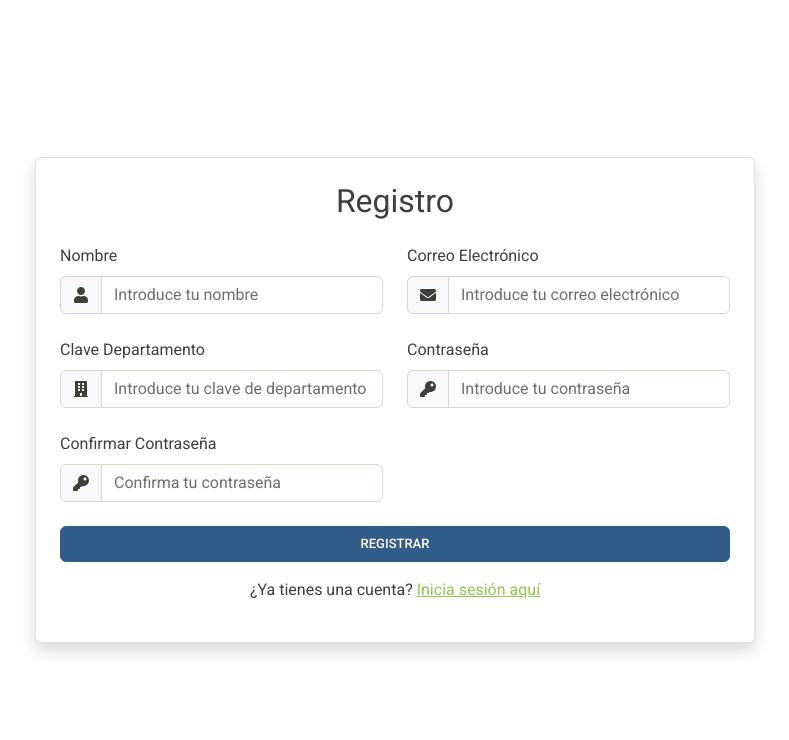
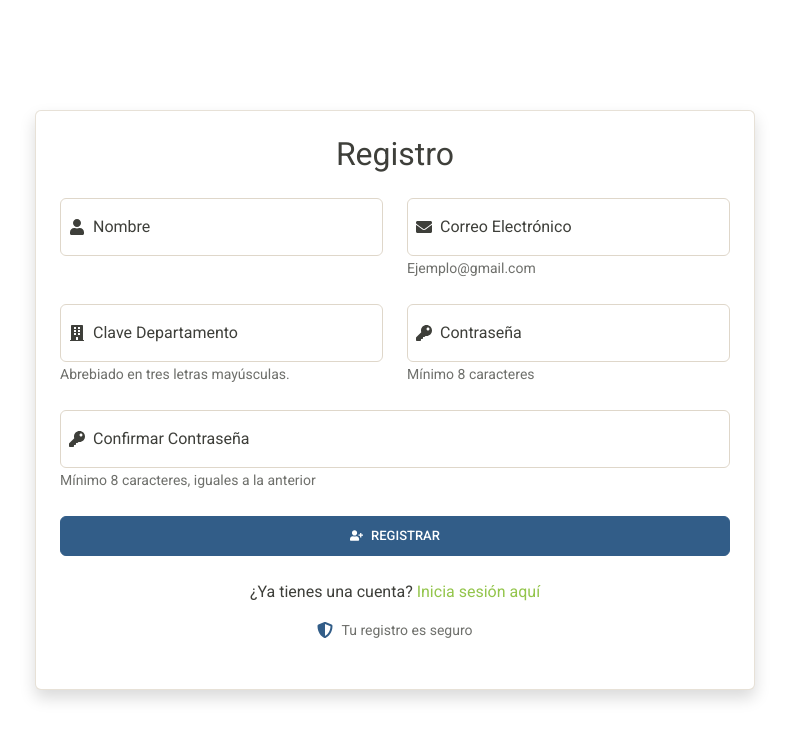
Before and after one commit to KGHerrera/req, a React (Vite) app in the folder req_frontend/: page /register in a window 1280 px wide. Shown: the top 740 px of the page, without its empty margins (233-1022 px from the left). Built offline with nearby package versions, Linux system fonts and the light colour scheme.

Commit message:
se mejoro la interfaz

```diff
--- a/req_frontend/src/views/Login.jsx
+++ b/req_frontend/src/views/Login.jsx
@@ -2,7 +2,7 @@ import React, { useState } from 'react';
 import { Link } from 'react-router-dom';
 import axiosClient from '../axiosClient';
 import { useStateContext } from '../context/contextprovider';
-import { FaEnvelope, FaLock } from 'react-icons/fa';
+import { FaEnvelope, FaLock, FaUserPlus, FaShieldAlt, FaSignInAlt } from 'react-icons/fa';
 
 const Login = () => {
     const [email, setEmail] = useState('');
@@ -62,58 +62,70 @@ const Login = () => {
     return (
         <div className="container d-flex align-items-center min-vh-100">
             <div className="row justify-content-center w-100">
-                <div className="col-12 col-md-7 col-lg-5 col-xl-4">
-                    <div className="card shadow p-4">
+                <div className="col-12 col-md-5 col-lg-5 col-xl-5">
+                    <div className="card shadow p-4 hover-effect">
                         <h2 className="text-center mb-4">Iniciar Sesión</h2>
+                        <div className="text-center mb-4">
+                            <h5>Bienvenido al Sistema de Requisiciones ITSJ</h5>
+                        </div>
                         <form onSubmit={handleSubmit}>
-                            <div className="mb-4">
-                                <label htmlFor="email" className="form-label">Correo Electrónico</label>
-                                <div className="input-group">
-                                    <span className="input-group-text"><FaEnvelope /></span>
+                            <div className="mb-4 form-group form-floating">
                                 <input
                                     type="email"
-                                        className="form-control"
+                                    className={`form-control ${errors?.email ? 'is-invalid' : ''}`}
                                     id="email"
-                                        placeholder="Introduce tu correo electrónico"
+                                    placeholder="ejemplo@gmail.com"
                                     value={email}
                                     onChange={handleEmailChange}
                                 />
+                                <label htmlFor="email">
+                                    <FaEnvelope className="me-2" />
+                                    Correo Electrónico
+                                </label>
+                                {errors?.email && (
+                                    <div className="invalid-feedback">{errors.email}</div>
+                                )}
+                                <small className="form-text text-muted">Ejemplo: ejemplo@gmail.com</small>
                             </div>
-                                {errors && errors.email && (
-                                    <p className="text-danger small mt-2">{errors.email}</p>
-                                )}
-                            </div>
-                            <div className="mb-4">
-                                <label htmlFor="password" className="form-label">Contraseña</label>
-                                <div className="input-group">
-                                    <span className="input-group-text"><FaLock /></span>
+                            <div className="mb-4 form-group form-floating">
                                 <input
                                     type="password"
-                                        className="form-control"
+                                    className={`form-control ${errors?.password ? 'is-invalid' : ''}`}
                                     id="password"
-                                        placeholder="Introduce tu contraseña"
+                                    placeholder="Mínimo 8 caracteres"
                                     value={password}
                                     onChange={handlePasswordChange}
                                 />
+                                <label htmlFor="password">
+                                    <FaLock className="me-2" />
+                                    Contraseña
+                                </label>
+                                {errors?.password && (
+                                    <div className="invalid-feedback">{errors.password}</div>
+                                )}
+                                {errors?.message && (
+                                    <div className="invalid-feedback">{errors.message}</div>
+                                )}
+                                <small className="form-text text-muted">Mínimo 8 caracteres</small>
                             </div>
-                                {errors && errors.password && (
-                                    <p className="text-danger small mt-2">{errors.password}</p>
-                                )}
-                                {errors && errors.message && (
-                                    <p className="text-danger small mt-2">{errors.message}</p>
-                                )}
-                            </div>
-                            <button type="submit" className="btn btn-primary w-100 py-2 d-flex align-items-center justify-content-center" disabled={isLoading}>
 
+                            <button type="submit" className="btn btn-primary w-100 py-2 d-flex align-items-center justify-content-center hover-effect" disabled={isLoading}>
                                 {isLoading ?
                                     (<span className="spinner-border spinner-border-sm mt-1" role="status" aria-hidden="true"></span>)
                                     :
-                                    (<span>Iniciar Sesión</span>)
+                                    (<><FaSignInAlt className="me-2" /><span>Iniciar Sesión</span></>)
                                 }
-
                             </button>
                         </form>
-                        <p className="text-center mt-4">Para registrarse, <Link to="/register">haga clic aquí</Link></p>
+                        <p className="text-center mt-4">
+                            ¿No tienes cuenta? <Link to="/register" className="text-decoration-none hover-effect">
+                                 Regístrate aquí <FaUserPlus className="ms-1" />
+                            </Link>
+                        </p>
+                        <div className="d-flex align-items-center justify-content-center mb-4">
+                                <FaShieldAlt className="me-2 text-primary" />
+                                <small className="text-muted">Tu inicio de sesión es seguro</small>
+                            </div>
                     </div>
                 </div>
             </div>
--- a/req_frontend/src/views/Register.jsx
+++ b/req_frontend/src/views/Register.jsx
@@ -1,7 +1,8 @@
 import React, { useState, useRef } from 'react';
+import { Link } from 'react-router-dom';
 import axiosClient from '../axiosClient';
 import { useStateContext } from '../context/contextprovider';
-import { FaUser, FaEnvelope, FaKey, FaBuilding } from 'react-icons/fa';
+import { FaUser, FaEnvelope, FaKey, FaBuilding, FaUserPlus, FaShieldAlt } from 'react-icons/fa';
 
 const Register = () => {
     const { setUser, setToken } = useStateContext();
@@ -11,13 +12,13 @@ const Register = () => {
     const passwordRef = useRef(null);
     const confirmPasswordRef = useRef(null);
     const [isLoading, setIsLoading] = useState(false);
-
     const [errors, setErrors] = useState({});
+    const [confirmPasswordError, setConfirmPasswordError] = useState('');
 
     const handleSubmit = (event) => {
         event.preventDefault();
-
         setIsLoading(true);
+        setConfirmPasswordError(''); // Reset confirm password error
 
         const payload = {
             name: nameRef.current.value,
@@ -28,7 +29,8 @@ const Register = () => {
         };
 
         if (passwordRef.current.value !== confirmPasswordRef.current.value) {
-            alert("Las contraseñas no coinciden");
+            setConfirmPasswordError("Las contraseñas no coinciden");
+            setIsLoading(false);
             return;
         }
 
@@ -51,61 +53,115 @@ const Register = () => {
     return (
         <div className="container d-flex align-items-center min-vh-100">
             <div className="row justify-content-center w-100">
-                <div className="col-md-8">
-                    <div className="card shadow p-4">
+                <div className="col-12 col-md-8 col-lg-8 col-xl-8">
+                    <div className="card shadow p-4 hover-effect">
                         <h2 className="text-center mb-4">Registro</h2>
                         <form onSubmit={handleSubmit}>
                             <div className="row">
-                                <div className="col-md-6 mb-4">
-                                    <label htmlFor="name" className="form-label">Nombre</label>
-                                    <div className="input-group">
-                                        <span className="input-group-text"><FaUser /></span>
-                                        <input ref={nameRef} type="text" className="form-control" id="name" placeholder="Introduce tu nombre" />
-                                    </div>
-                                    {errors.name && <p className="text-danger small mt-1">{errors.name[0]}</p>}
+                                <div className="col-12 col-md-6 mb-4 form-group form-floating">
+                                    <input
+                                        ref={nameRef}
+                                        type="text"
+                                        className={`form-control ${errors?.name ? 'is-invalid' : ''}`}
+                                        id="name"
+                                        placeholder="Introduce tu nombre"
+                                    />
+                                    <label htmlFor="name" className='ms-2'>
+                                        <FaUser className="me-2" />
+                                        Nombre
+                                    </label>
+                                    {errors?.name && (
+                                        <div className="invalid-feedback">{errors.name[0]}</div>
+                                    )}
                                 </div>
-                                <div className="col-md-6 mb-4">
-                                    <label htmlFor="email" className="form-label">Correo Electrónico</label>
-                                    <div className="input-group">
-                                        <span className="input-group-text"><FaEnvelope /></span>
-                                        <input ref={emailRef} type="email" className="form-control" id="email" placeholder="Introduce tu correo electrónico" />
-                                    </div>
-                                    {errors.email && <p className="text-danger small mt-1">{errors.email[0]}</p>}
+                                <div className="col-12 col-md-6 mb-4 form-group form-floating">
+                                    <input
+                                        ref={emailRef}
+                                        type="email"
+                                        className={`form-control ${errors?.email ? 'is-invalid' : ''}`}
+                                        id="email"
+                                        placeholder="Introduce tu correo electrónico"
+                                    />
+                                    <label htmlFor="email" className='ms-2'>
+                                        <FaEnvelope className="me-2" />
+                                        Correo Electrónico
+                                    </label>
+                                    {errors?.email && (
+                                        <div className="invalid-feedback">{errors.email[0]}</div>
+                                    )}
+                                    <small className="form-text text-muted">Ejemplo@gmail.com</small>
                                 </div>
-                                <div className="col-md-6 mb-4">
-                                    <label htmlFor="claveDepartamento" className="form-label">Clave Departamento</label>
-                                    <div className="input-group">
-                                        <span className="input-group-text"><FaBuilding /></span>
-                                        <input ref={claveDepartamentoRef} type="text" className="form-control" id="claveDepartamento" placeholder="Introduce tu clave de departamento" />
-                                    </div>
-                                    {errors.clave_departamento && <p className="text-danger small mt-1">{errors.clave_departamento[0]}</p>}
+                                <div className="col-12 col-md-6 mb-4 form-group form-floating">
+                                    <input
+                                        ref={claveDepartamentoRef}
+                                        type="text"
+                                        className={`form-control ${errors?.clave_departamento ? 'is-invalid' : ''}`}
+                                        id="claveDepartamento"
+                                        placeholder="Introduce tu clave de departamento"
+                                    />
+                                    <label htmlFor="claveDepartamento" className='ms-2'>
+                                        <FaBuilding className="me-2" />
+                                        Clave Departamento
+                                    </label>
+                                    {errors?.clave_departamento && (
+                                        <div className="invalid-feedback">{errors.clave_departamento[0]}</div>
+                                    )}
+                                    <small className="form-text text-muted">Abrebiado en tres letras mayúsculas.</small>
                                 </div>
-                                <div className="col-md-6 mb-4">
-                                    <label htmlFor="password" className="form-label">Contraseña</label>
-                                    <div className="input-group">
-                                        <span className="input-group-text"><FaKey /></span>
-                                        <input ref={passwordRef} type="password" className="form-control" id="password" placeholder="Introduce tu contraseña" />
-                                    </div>
-                                    {errors.password && <p className="text-danger small mt-1">{errors.password[0]}</p>}
+                                <div className="col-12 col-md-6 mb-4 form-group form-floating">
+                                    <input
+                                        ref={passwordRef}
+                                        type="password"
+                                        className={`form-control ${errors?.password ? 'is-invalid' : ''}`}
+                                        id="password"
+                                        placeholder="Introduce tu contraseña"
+                                    />
+                                    <label htmlFor="password" className='ms-2'>
+                                        <FaKey className="me-2" />
+                                        Contraseña
+                                    </label>
+                                    {errors?.password && (
+                                        <div className="invalid-feedback">{errors.password[0]}</div>
+                                    )}
+                                    <small className="form-text text-muted">Mínimo 8 caracteres</small>
                                 </div>
-                                <div className="col-md-6 mb-4">
-                                    <label htmlFor="confirmPassword" className="form-label">Confirmar Contraseña</label>
-                                    <div className="input-group">
-                                        <span className="input-group-text"><FaKey /></span>
-                                        <input ref={confirmPasswordRef} type="password" className="form-control" id="confirmPassword" placeholder="Confirma tu contraseña" />
-                                    </div>
-                                    {errors.password && <p className="text-danger small mt-1">{errors.password[0]}</p>}
+                                <div className="col-12 mb-4 form-group form-floating">
+                                    <input
+                                        ref={confirmPasswordRef}
+                                        type="password"
+                                        className={`form-control ${confirmPasswordError ? 'is-invalid' : ''}`}
+                                        id="confirmPassword"
+                                        placeholder="Confirma tu contraseña"
+                                    />
+                                    <label htmlFor="confirmPassword" className='ms-2'>
+                                        <FaKey className="me-2" />
+                                        Confirmar Contraseña
+                                    </label>
+                                    {confirmPasswordError && (
+                                        <div className="invalid-feedback">{confirmPasswordError}</div>
+                                    )}
+                                    <small className="form-text text-muted">Mínimo 8 caracteres, iguales a la anterior</small>
                                 </div>
                             </div>
-                            <button type="submit" className="btn btn-primary w-100 mb-3" disabled={isLoading}>
+                            <button type="submit" className="btn btn-primary w-100 py-2 d-flex align-items-center justify-content-center hover-effect" disabled={isLoading}>
                                 {isLoading ? (
                                     <span className="spinner-border spinner-border-sm mt-1" role="status" aria-hidden="true"></span>
                                 ) : (
-                                    "Registrar"
+                                    <>
+                                        <FaUserPlus className="me-2" /><span>Registrar</span>
+                                    </>
                                 )}
                             </button>
                         </form>
-                        <p className="text-center">¿Ya tienes una cuenta? <a href="/login">Inicia sesión aquí</a></p>
+                        <p className="text-center mt-4">
+                            ¿Ya tienes una cuenta? <Link to="/login" className="text-decoration-none hover-effect">
+                                Inicia sesión aquí
+                            </Link>
+                        </p>
+                        <div className="d-flex align-items-center justify-content-center mb-4">
+                            <FaShieldAlt className="me-2 text-primary" />
+                            <small className="text-muted">Tu registro es seguro</small>
+                        </div>
                     </div>
                 </div>
             </div>
```
Also changed, not shown: req_frontend/src/components/Navbar.jsx (+12 -8 lines). Lines whose indentation alone changed are shown as unchanged.
